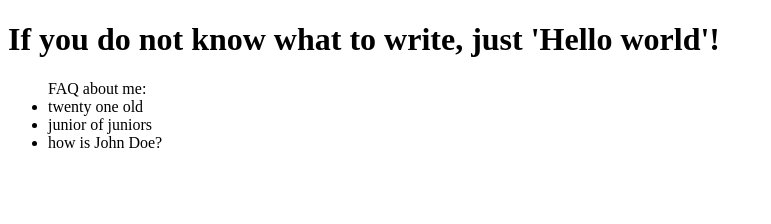
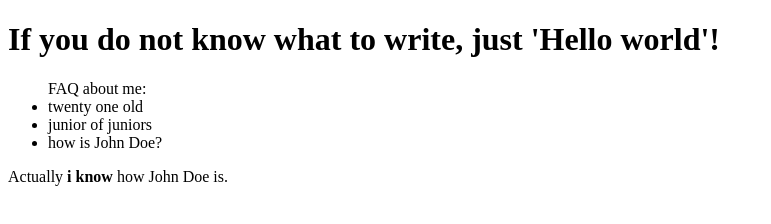
Before and after one commit to DanilXGrinevs/Newbie-in-the-GitHub, a plain HTML site: page index.html in a window 1280 px wide. Shown: the whole page, without its empty margins (0-771 px from the left). Drawn offline with Linux system fonts and the light colour scheme.

Commit message:
Info about John Doe

```diff
--- a/index.html
+++ b/index.html
@@ -25,6 +25,7 @@ FAQ about me:
     how is John Doe?
 </li>
 </ul>
+Actually <strong>i know</strong> how <a src="https://en.wikipedia.org/wiki/John_Doe#:~:text=%22John%20Doe%22%20and%20%22Jane%20Doe%22,Q.%20Public%22%20or%20%22Joe%20Public%22">John Doe</a> is.
     </main>
 </body>
     </html>
```
